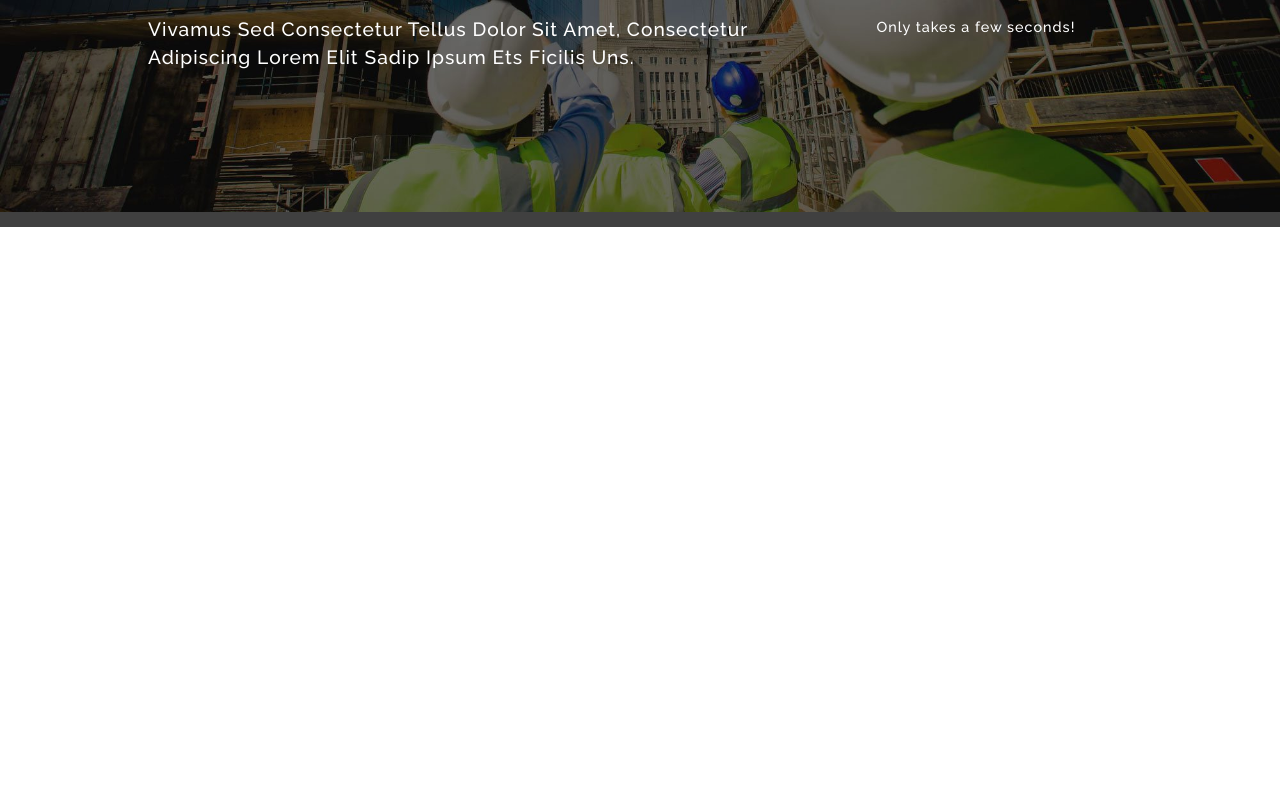
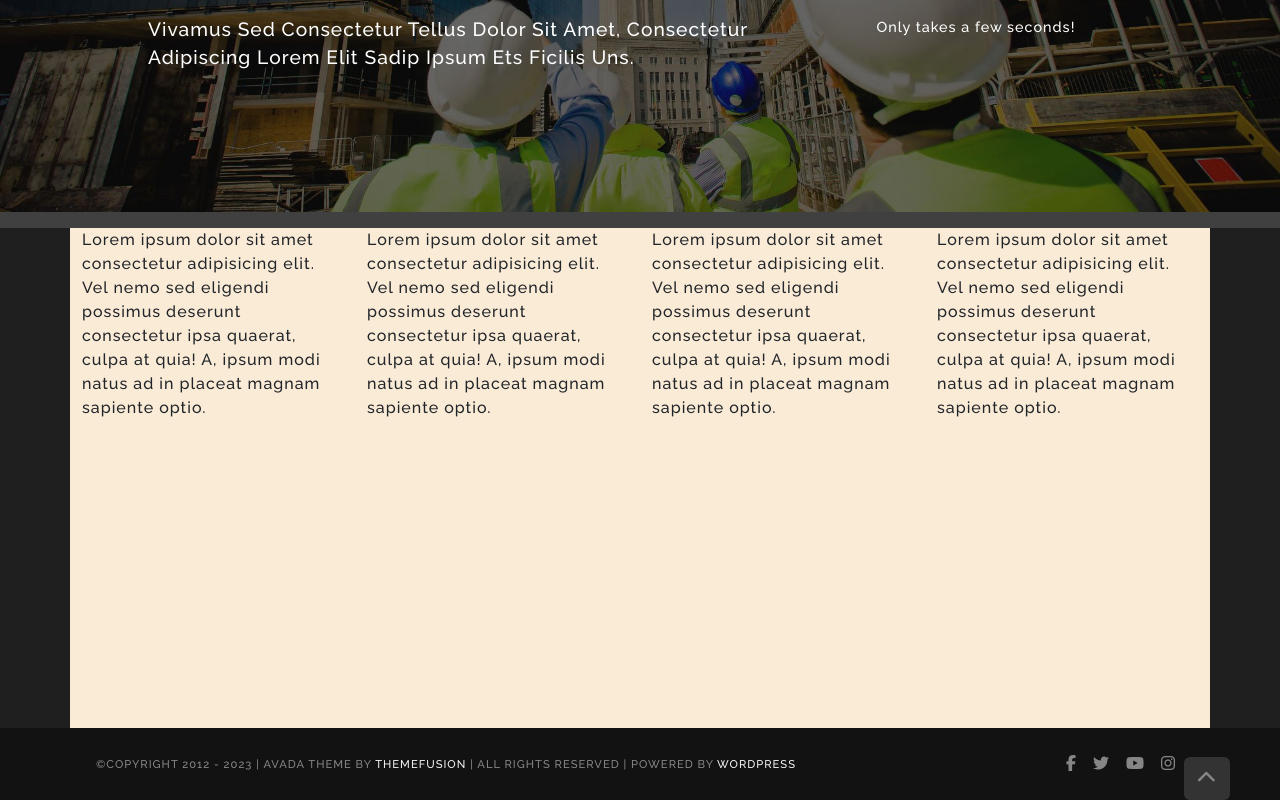
Before and after one commit to pierluigicarrieri/proj-html-vuejs, a Vue app: page / in a window 1280 px wide. Shown: the part 7236-8036 px from the top of the page. Before the commit the page ends 7463 px from the top, so only its background shows below. Built offline with nearby package versions, Linux system fonts and the light colour scheme.

Commit message:
Working on footer

```diff
--- a/src/App.vue
+++ b/src/App.vue
@@ -186,6 +186,24 @@ export default {
 </template>
 
 <style>
+
+
+    * {
+        font-family: 'Raleway', sans-serif;
+        letter-spacing: 1px;
+    }
+
+    a {
+        text-decoration: none;
+    }
+
+    ul {
+            list-style: none;
+            margin: 0!important;
+        }
+
+
+
 
     .first-section > .container {
         padding-bottom: 100px;
--- a/src/components/TheFooter.vue
+++ b/src/components/TheFooter.vue
@@ -16,15 +16,92 @@ export default {
 
 <template>
     <footer>
-        <div class="top-banner"></div>
+        <div class="top-banner py-2"></div>
+        <div class="main-footer px-5">
+            <div class="container h-100">
+                <div class="row row-cols-4 h-100">
+                    <div class="col h-100">Lorem ipsum dolor sit amet consectetur adipisicing elit. Vel nemo sed eligendi possimus deserunt consectetur ipsa quaerat, culpa at quia! A, ipsum modi natus ad in placeat magnam sapiente optio.</div>
+                    <div class="col h-100">Lorem ipsum dolor sit amet consectetur adipisicing elit. Vel nemo sed eligendi possimus deserunt consectetur ipsa quaerat, culpa at quia! A, ipsum modi natus ad in placeat magnam sapiente optio.</div>
+                    <div class="col h-100">Lorem ipsum dolor sit amet consectetur adipisicing elit. Vel nemo sed eligendi possimus deserunt consectetur ipsa quaerat, culpa at quia! A, ipsum modi natus ad in placeat magnam sapiente optio.</div>
+                    <div class="col h-100">Lorem ipsum dolor sit amet consectetur adipisicing elit. Vel nemo sed eligendi possimus deserunt consectetur ipsa quaerat, culpa at quia! A, ipsum modi natus ad in placeat magnam sapiente optio.</div>
+                </div>
+            </div>
+        </div>
+        <div class="bottom-banner d-flex justify-content-between align-items-center px-5 py-4">
+            <small class="px-5">©COPYRIGHT 2012 - 2023 | AVADA THEME BY <a href="#">THEMEFUSION</a> | ALL RIGHTS RESERVED | POWERED BY <a href="#">WORDPRESS</a></small>
+            <div class="icons-container px-5">
+                <ul class="d-flex">
+                    <li class="px-2"><a href="#"><i class="fa-brands fa-facebook-f"></i></a></li>
+                    <li class="px-2"><a href="#"><i class="fa-brands fa-twitter"></i></a></li>
+                    <li class="px-2"><a href="#"></a><i class="fa-brands fa-youtube"></i></li>
+                    <li class="px-2"><a href="#"><i class="fa-brands fa-instagram"></i></a></li>
+                </ul>
+            </div>
+            <button class="btn"><i class="fa-solid fa-chevron-up"></i></button>
+        </div>
     </footer>
 </template>
 
 <style scoped>
 
-.top-banner {
-    height: 15px;
-    background-color: var(--footer-color);
-}
+    .top-banner {
+        background-color: var(--custom-color-12);
+    }
+
+
+
+
+
+    .main-footer {
+        height: 500px;
+        background-color: var(--custom-color-6);
+    }
+
+    .col {
+        background-color: antiquewhite;
+    }
+
+
+
+
+
+
+    .bottom-banner {
+        position: relative;
+        background-color: var(--custom-color-13);
+    }
+
+    small {
+        font-size: 0.7rem;
+        color: var(--main-text-color);
+    }
+
+    small a {
+        color: var(--custom-color-11);
+        transition: color 0.3s;
+    }
+
+    small a:hover {
+        color: var(--custom-color-2);
+    }
+
+    i {
+        color: var(--main-text-color);
+    }
+
+    .bottom-banner > button {
+        position: absolute;
+        bottom: 0;
+        right: 50px;
+        font-size: 1.2rem;
+        color: var(--custom-color-1);
+        background-color: var(--custom-color-3);
+        transition: background-color var(--transition-2), color var(--transition-2);
+    }
+
+    .bottom-banner > button:hover {
+        color: var(--custom-color-3);
+        background-color: var(--custom-color-2);
+    }
 
 </style>
--- a/src/components/TheTopNav.vue
+++ b/src/components/TheTopNav.vue
@@ -44,11 +44,6 @@ export default {
         height: 70px;
     }
 
-    ul {
-        list-style: none;
-        margin: 0!important;
-    }
-
     ul > li:first-child > a {
         color: var(--custom-color-2);
     }
--- a/src/style.css
+++ b/src/style.css
@@ -13,17 +13,9 @@
     --custom-color-9: #84CB04;
     --custom-color-10: #22A6B5;
     --custom-color-11: #F5F5F5;
+    --custom-color-12: #404040;
+    --custom-color-13: #121212;
     --main-text-color: #868686;
-    --footer-color: #404040;
     --transition-1: 0.3s;
     --transition-2: 0.2s;
 }
-
-* {
-    font-family: 'Raleway', sans-serif;
-    letter-spacing: 1px;
-}
-
-a {
-    text-decoration: none;
-}
```
